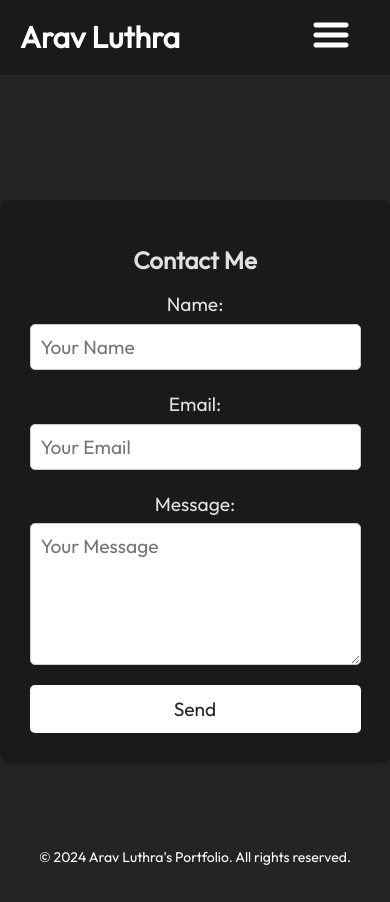
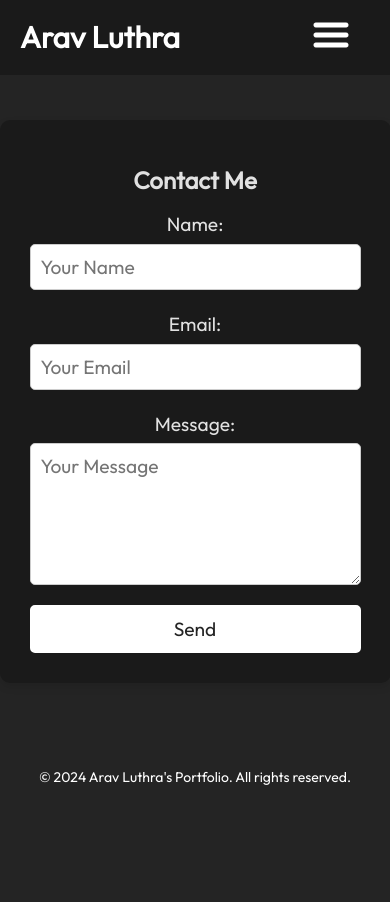
Before and after one commit to aluthra23/personal-website, a React (Vite) app: page /personal-website/contact in a window 390 px wide. Shown: the top 902 px of the page. After the commit the page ends 844 px from the top, so only its background shows below. Built offline with nearby package versions, Linux system fonts and the light colour scheme.

Commit message:
updated page

```diff
--- a/src/components/contact/contact.css
+++ b/src/components/contact/contact.css
@@ -65,7 +65,7 @@
 
 @media only screen and (max-width: 600px) {
   .contact-page {
-    padding-top: 150px;
+    padding-top: 70px;
   }
 
   .contact-container {
--- a/src/components/home/home.css
+++ b/src/components/home/home.css
@@ -82,7 +82,7 @@
 /* Media queries for responsiveness */
 @media only screen and (max-width: 600px) {
   .home-container {
-    padding-top: 130px;
+    padding-top: 80px;
   }
   .home-card, .about-me-card {
     padding: 20px; /* Decrease padding */
```
